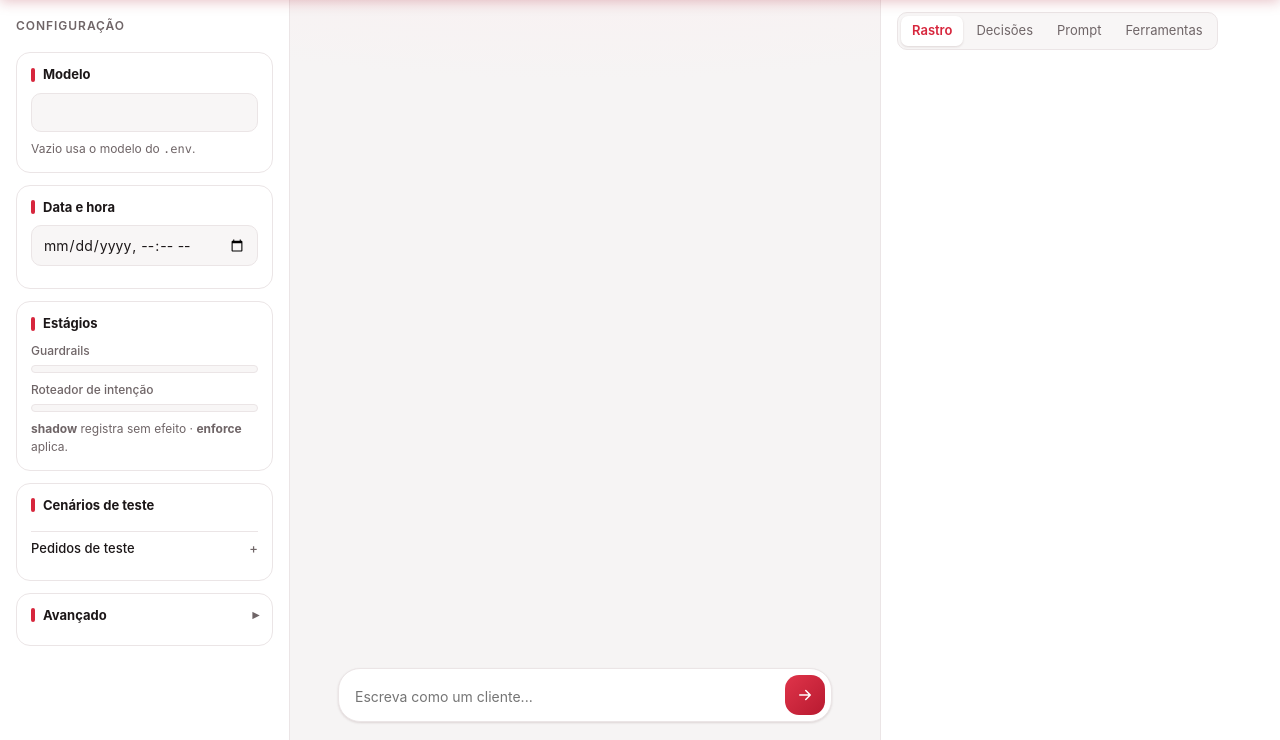
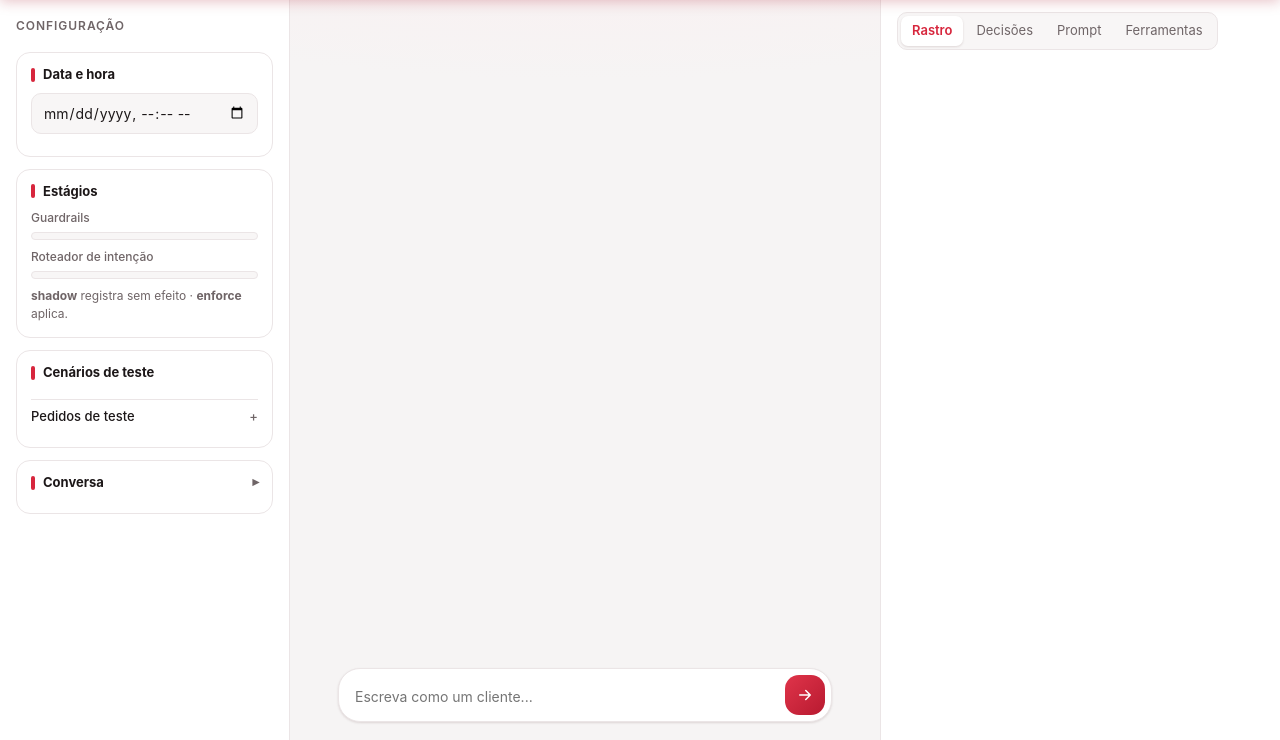
Before and after one commit to otaviosbms/desafio-tecnico-artefact, a Django app: template conversation/templates/conversation/chat.html in a window 1280 px wide. Shown: the part 60-800 px from the top of the page. Run offline with Django 5.2, Linux system fonts and the light colour scheme; the template is opened without the code that fills it, so the values that code supplies are empty; parts of the project's set-up code (start-up, migrations or seed data) failed here and were passed over.

Commit message:
Remove a configuração de modelo da tela de testes
Os modelos de cada camada vêm só do .env; a pílula da barra superior
mostra o modelo de cada uma. A tela não envia mais modelo nem
temperatura (a API ainda aceita).

Co-Authored-By: Claude Opus 5.5 <noreply@anthropic.com>

```diff
--- a/conversation/static/conversation/chat.js
+++ b/conversation/static/conversation/chat.js
@@ -10,14 +10,10 @@
 
   const STORAGE_KEY = 'emporio-testes-config';
   const DEFAULTS = {
-    modelo: '',
-    temperatura: null, // null = padrão do .env
     agora: '',
     // Estágios: '' = padrão do .env
     guardrailsModo: '',
-    guardrailsModelo: '',
     roteadorModo: '',
-    roteadorModelo: '',
     theme: 'auto',
   };
   const settings = Object.assign({}, DEFAULTS, loadSettings());
@@ -205,13 +201,9 @@
 
   function currentConfig() {
     return {
-      modelo: settings.modelo || null,
-      temperatura: settings.temperatura,
       agora: settings.agora || null,
       modo_guardrails: settings.guardrailsModo || null,
       modo_roteador: settings.roteadorModo || null,
-      modelo_guardrails: settings.guardrailsModelo || null,
-      modelo_roteador: settings.roteadorModelo || null,
     };
   }
 
@@ -568,17 +560,19 @@
 
   // ---------- Painel de configuração ----------
 
+  // Os modelos vêm só do .env (LLM_MODEL e LLM_MODEL_*): a pílula mostra o do agente e, no título, o de
+  // cada camada.
   function renderModelPill() {
-    const model = settings.modelo || (page.llm && page.llm.modelo) || '—';
-    const temp = settings.temperatura == null ? '' : ' · t=' + settings.temperatura;
+    const llm = page.llm || {};
+    const model = llm.erro ? 'LLM não configurado' : (llm.modelo || '—');
     const pill = $('pill-model');
-    pill.textContent = model.split('/').pop() + temp;
+    pill.textContent = model.split('/').pop();
     const stages = page.estagios || {};
-    const mode = (key, stage) => settings[key] || ((stages[stage] || {}).modo || '?');
-    pill.title = 'Modelo: ' + model + (settings.modelo ? ' (sobrescrito na UI)' : ' (do .env)') +
-      '\nGuardrails: ' + mode('guardrailsModo', 'guardrails') + ' · Roteador: ' + mode('roteadorModo', 'roteador');
-    pill.classList.toggle('simulated', !!settings.modelo || settings.temperatura != null ||
-      !!(settings.guardrailsModo || settings.roteadorModo || settings.guardrailsModelo || settings.roteadorModelo));
+    const layer = (stage, key) => ((stages[stage] || {}).modelo || model) + ' · ' +
+      (settings[key] || (stages[stage] || {}).modo || '?');
+    pill.title = llm.erro || ('Conversa: ' + model + '\nGuardrails: ' + layer('guardrails', 'guardrailsModo') +
+      '\nRoteador: ' + layer('roteador', 'roteadorModo') + '\n(modelos definidos no .env)');
+    pill.classList.toggle('simulated', !!(settings.guardrailsModo || settings.roteadorModo));
   }
 
   function renderClockPill() {
@@ -604,42 +598,10 @@
       setTimeout(() => { $('copy-thread').textContent = 'Copiar'; }, 1500);
     });
 
-    // Modelo
-    const llm = page.llm || {};
-    $('model').placeholder = llm.erro ? 'LLM não configurado' : (llm.modelo || '');
-    $('model').value = settings.modelo;
-    if (llm.modelo) $('model-options').appendChild(el('option', { value: llm.modelo }));
-    $('model').addEventListener('change', () => {
-      settings.modelo = $('model').value.trim();
-      saveSettings();
-      renderModelPill();
-    });
-
-    const temp = $('temperature');
-    const tempDefault = $('temperature-default');
-    function syncTemperature() {
-      const useDefault = settings.temperatura == null;
-      tempDefault.checked = useDefault;
-      temp.disabled = useDefault;
-      temp.value = useDefault ? (llm.temperatura ?? 0.7) : settings.temperatura;
-      $('temperature-value').textContent = useDefault
-        ? (llm.temperatura == null ? 'padrão do provedor' : llm.temperatura + ' (.env)')
-        : settings.temperatura;
-    }
-    temp.addEventListener('input', () => { settings.temperatura = Number(temp.value); syncTemperature(); });
-    temp.addEventListener('change', () => { saveSettings(); renderModelPill(); });
-    tempDefault.addEventListener('change', () => {
-      settings.temperatura = tempDefault.checked ? null : Number(temp.value);
-      saveSettings();
-      syncTemperature();
-      renderModelPill();
-    });
-    syncTemperature();
-
     // Estágios: controle segmentado (padrão do .env, off, shadow, enforce)
     const stages = page.estagios || { modos: [], guardrails: {}, roteador: {} };
-    [['guardrails', 'guardrailsModo', 'guardrailsModelo'], ['roteador', 'roteadorModo', 'roteadorModelo']]
-      .forEach(([stage, modeKey, modelKey]) => {
+    [['guardrails', 'guardrailsModo'], ['roteador', 'roteadorModo']]
+      .forEach(([stage, modeKey]) => {
         const defaults = stages[stage] || {};
         const group = $('stage-' + stage + '-mode');
         const options = [['', 'padrão', 'Padrão do .env: ' + (defaults.modo || '?')]]
@@ -652,14 +614,6 @@
           onclick: () => { settings[modeKey] = value; saveSettings(); sync(); renderModelPill(); },
         })));
         sync();
-        const model = $('stage-' + stage + '-model');
-        model.placeholder = defaults.modelo || 'modelo';
-        model.value = settings[modelKey];
-        model.addEventListener('change', () => {
-          settings[modelKey] = model.value.trim();
-          saveSettings();
-          renderModelPill();
-        });
       });
 
     // Data/hora simulada
@@ -743,7 +697,7 @@
   // ---------- Exportação ----------
 
   function exportMarkdown() {
-    const model = settings.modelo || (page.llm && page.llm.modelo) || '';
+    const model = (page.llm && page.llm.modelo) || '';
     const lines = [
       '# Conversa de teste — Empório da Música', '',
       '- Thread: `' + threadId + '`',
--- a/conversation/templates/conversation/chat.html
+++ b/conversation/templates/conversation/chat.html
@@ -19,7 +19,7 @@
         </div>
       </div>
       <div class="status-pills" aria-label="Configuração ativa">
-        <span class="pill" id="pill-model" title="Modelo em uso"></span>
+        <span class="pill" id="pill-model" title="Modelos em uso (do .env)"></span>
         <span class="pill" id="pill-clock" title="Data/hora usada pelo agente"></span>
         <span class="pill" id="pill-store" title="Situação da loja na data/hora usada"></span>
       </div>
@@ -46,13 +46,6 @@
         <h2>Configuração</h2>
       </div>
       <div class="panel-body">
-
-        <section class="card">
-          <h3 class="card-title">Modelo</h3>
-          <input type="text" id="model" list="model-options" autocomplete="off" spellcheck="false" aria-label="Modelo">
-          <datalist id="model-options"></datalist>
-          <p class="hint">Vazio usa o modelo do <code>.env</code>.</p>
-        </section>
 
         <section class="card">
           <h3 class="card-title">Data e hora</h3>
@@ -84,17 +77,8 @@
         </section>
 
         <details class="card advanced">
-          <summary class="card-title">Avançado</summary>
-          <div class="row between">
-            <label class="field-label" for="temperature">Temperatura: <output id="temperature-value"></output></label>
-            <label class="check"><input type="checkbox" id="temperature-default"> padrão</label>
-          </div>
-          <input type="range" id="temperature" min="0" max="2" step="0.1">
-          <label class="field-label" for="stage-guardrails-model">Modelo dos guardrails</label>
-          <input type="text" id="stage-guardrails-model" list="model-options" autocomplete="off" spellcheck="false">
-          <label class="field-label" for="stage-roteador-model">Modelo do roteador</label>
-          <input type="text" id="stage-roteador-model" list="model-options" autocomplete="off" spellcheck="false">
-          <label class="field-label">Conversa</label>
+          <summary class="card-title">Conversa</summary>
+          <span class="field-label">Id (thread)</span>
           <div class="row">
             <code class="thread-id" id="thread-id"></code>
             <button type="button" class="btn small" id="copy-thread" title="Copiar id">Copiar</button>
```
Also changed, not shown: docs/05-camada-llm.md (+4 -4 lines), docs/08-ambiente-de-testes.md (+4 -4 lines).
